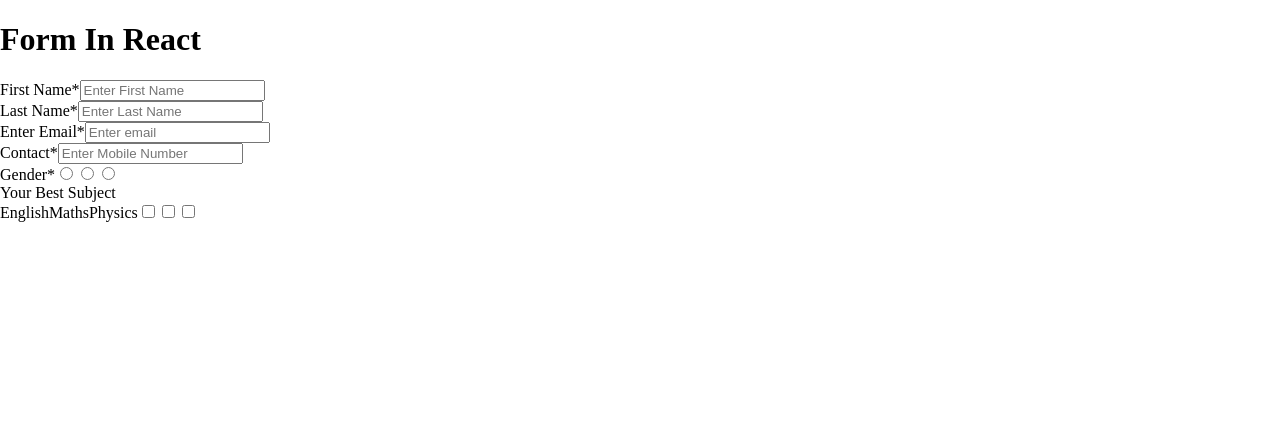
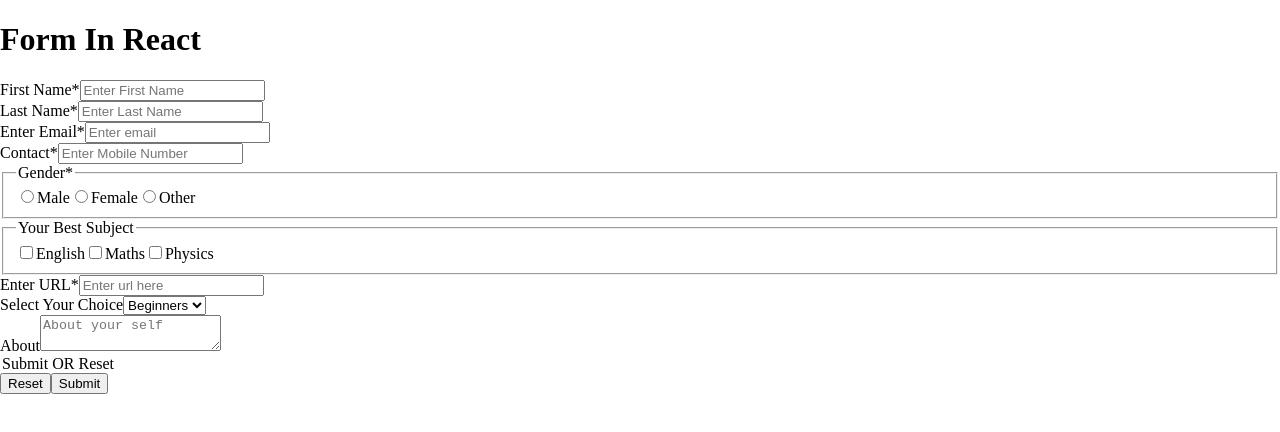
Before and after one commit to pranav-dhole/react-projects, a React (Vite) app: page / in a window 1280 px wide. Shown: the top 432 px of the page. Built offline with nearby package versions, Linux system fonts and the light colour scheme.

Commit message:
made component work fine

```diff
--- a/src/components/01_submission_form/SubmissionForm.jsx
+++ b/src/components/01_submission_form/SubmissionForm.jsx
@@ -1,42 +1,131 @@
+import { useState } from "react";
+
 const SubmissionForm = () => {
+  const [firstName, setFirstName] = useState("");
+  const [lastName, setLastName] = useState("");
+  const [email, setEmail] = useState("");
+  const [contact, setContact] = useState("");
+  const [url, setUrl] = useState("");
+  const [about, setAbout] = useState("");
+  const [gender, setGender] = useState({
+    male: "male",
+    female: "female",
+    other: "other",
+  });
+  const [subject, setSubject] = useState({
+    english: "english",
+    maths: "maths",
+    physics: "physics",
+  });
+
   return (
     <div className="form-container">
       <h1>Form In React</h1>
+      <div className="form-one">
+        <label htmlFor="firstName">First Name*</label>
+        <input
+          id="firstName"
+          type="text"
+          placeholder="Enter First Name"
+          onChange={(e) => setFirstName(e.target.value)}
+          value={firstName}
+        />
+      </div>
+      <div className="form-one">
+        <label htmlFor="lastName">Last Name*</label>
+        <input
+          id="lastName"
+          type="text"
+          placeholder="Enter Last Name"
+          onChange={(e) => setLastName(e.target.value)}
+          value={lastName}
+        />
+      </div>
+      <div className="form-one">
+        <label htmlFor="email">Enter Email*</label>
+        <input
+          id="email"
+          type="email"
+          placeholder="Enter email"
+          onChange={(e) => setEmail(e.target.value)}
+          value={email}
+        />
+      </div>
+      <div className="form-one">
+        <label htmlFor="contact">Contact*</label>
+        <input
+          id="contact"
+          type="tel"
+          placeholder="Enter Mobile Number"
+          onChange={(e) => setContact(e.target.value)}
+          value={contact}
+        />
+      </div>
+
+      {/* gender */}
+      <fieldset>
+        <legend>Gender*</legend>
+
+        <input type="radio" id="male" name="gender" value="male" />
+        <label htmlFor="male">Male</label>
+
+        <input type="radio" id="female" name="gender" value="female" />
+        <label htmlFor="female">Female</label>
+
+        <input type="radio" id="other" name="gender" value="other" />
+        <label htmlFor="other">Other</label>
+      </fieldset>
+
+      {/* subject */}
+      <fieldset>
+        <legend>Your Best Subject</legend>
+
+        <input type="checkbox" id="english" name="subject" value="english" />
+        <label htmlFor="english">English</label>
+
+        <input type="checkbox" id="maths" name="subject" value="maths" />
+        <label htmlFor="maths">Maths</label>
+
+        <input type="checkbox" id="physics" name="subject" value="physics" />
+        <label htmlFor="physics">Physics</label>
+      </fieldset>
+
+      <div className="form-one">
+        <label htmlFor="url">Enter URL*</label>
+        <input
+          id="url"
+          type="url"
+          placeholder="Enter url here"
+          onChange={(e) => setUrl(e.target.value)}
+          value={url}
+        />
+      </div>
+
+      {/* choice */}
       <div>
-        <label htmlFor="firstName">First Name*</label>
-        <input id="firstName" type="text" placeholder="Enter First Name" />
-      </div>
-      <div>
-        <label htmlFor="lastName">Last Name*</label>
-        <input id="lastName" type="text" placeholder="Enter Last Name" />
-      </div>
-      <div>
-        <label htmlFor="email">Enter Email*</label>
-        <input id="email" type="email" placeholder="Enter email" />
-      </div>
-      <div>
-        <label htmlFor="contact">Contact*</label>
-        <input id="contact" type="number" placeholder="Enter Mobile Number" />
+        <label htmlFor="choice">Select Your Choice</label>
+        <select id="choice">
+          <option>Beginners</option>
+          <option>Advanced</option>
+        </select>
       </div>
 
       <div>
-        <label htmlFor="gender">Gender*</label>
-        <input type="radio" id="gender" value={"Male"} />
-        <input type="radio" id="gender" value={"Female"} />
-        <input type="radio" id="gender" value={"Other"} />
+        <label htmlFor="about">About</label>
+        <textarea
+          placeholder="About your self"
+          id="about"
+          onChange={(e) => setAbout(e.target.value)}
+          value={about}
+        />
       </div>
 
       <div>
-        <label htmlFor="subject">Your Best Subject</label>
+        <legend>Submit OR Reset</legend>
+
         <div>
-          <label id="subject">
-            <label htmlFor="english">English</label>
-            <label htmlFor="maths">Maths</label>
-            <label htmlFor="physics">Physics</label>
-            <input type="checkbox" id="english" />
-            <input type="checkbox" id="maths" />
-            <input type="checkbox" id="physics" />
-          </label>
+          <button id="reset">Reset</button>
+          <button id="submit">Submit</button>
         </div>
       </div>
     </div>
```
